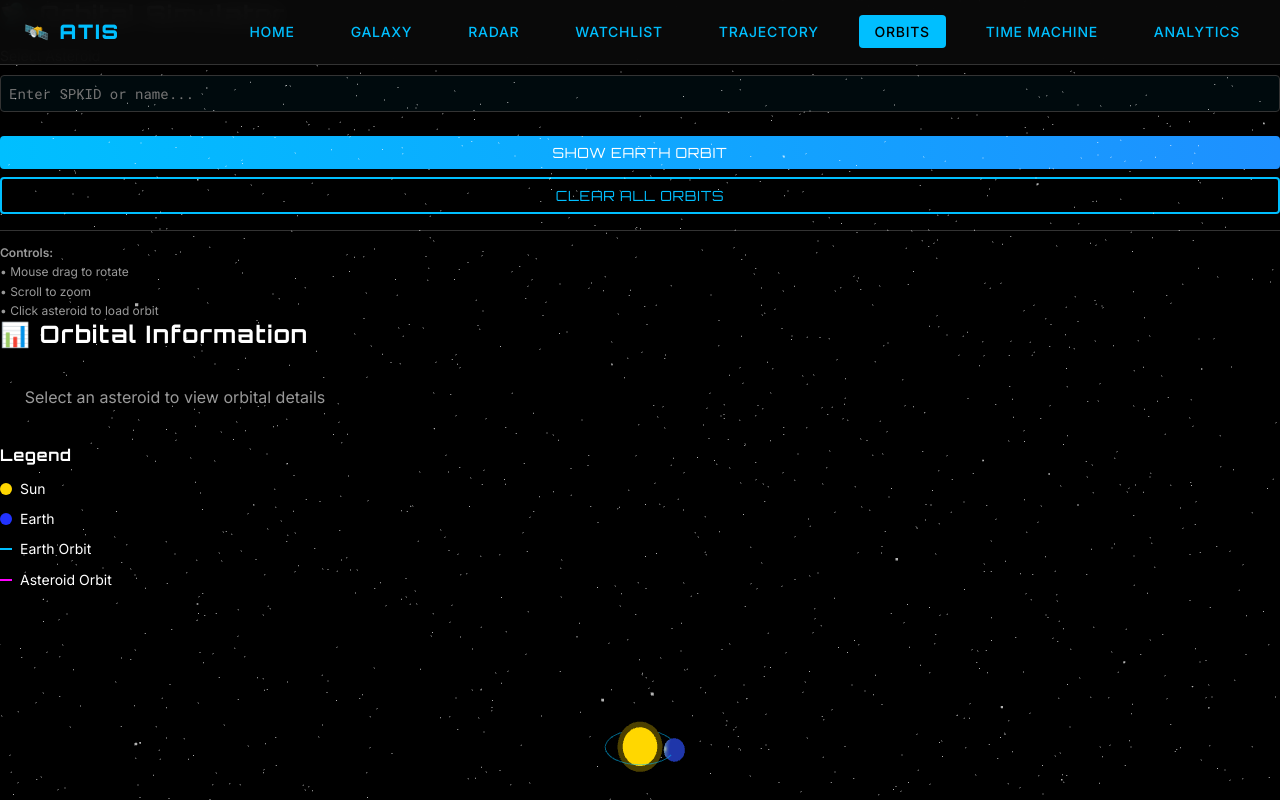
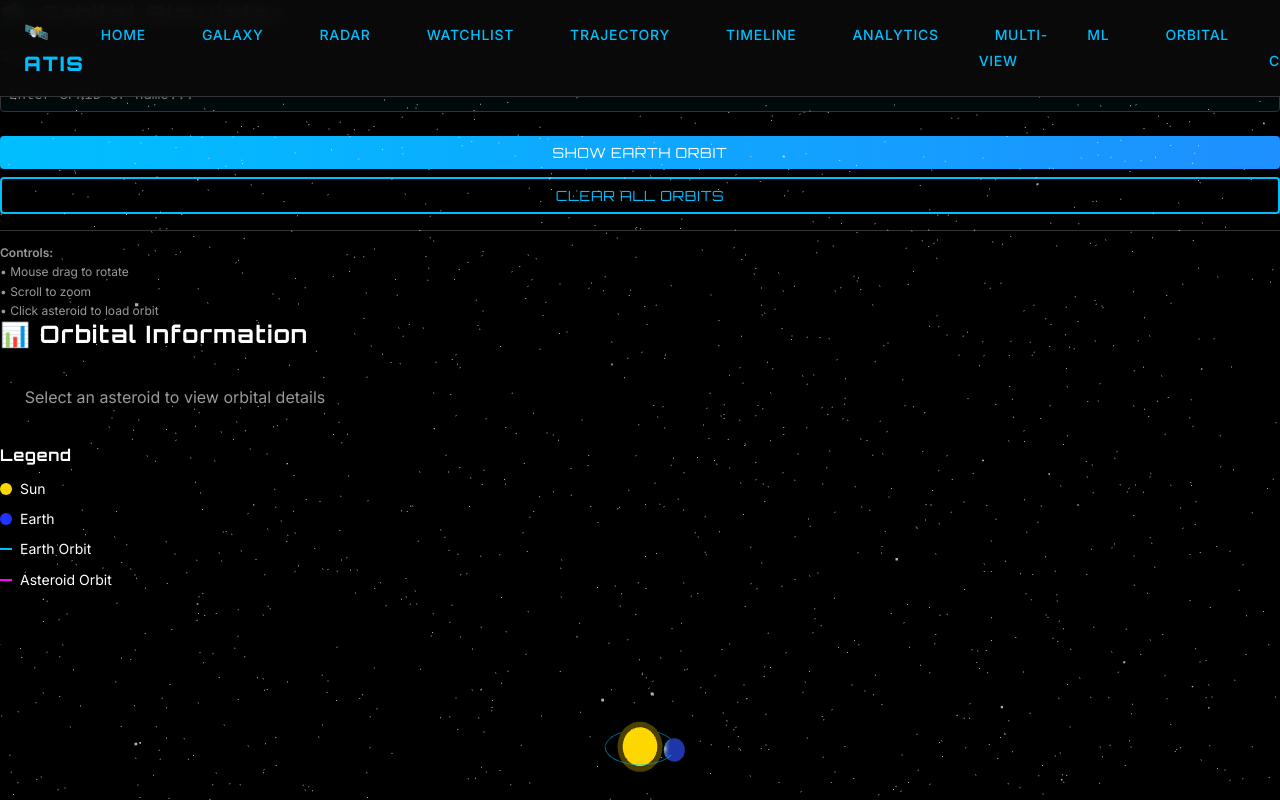
Before and after one commit to rudrani-rane/Automated-Intelligence-Threat-System, a Flask app: template templates/orbital_simulator.html in a window 1280 px wide. Run offline with Flask 3, Linux system fonts and the light colour scheme; the template is opened without the code that fills it, so the values that code supplies are empty; parts of the project's set-up code (start-up, migrations or seed data) failed here and were passed over.

Commit message:
feat: Update in impact simulation and orbital simulator templates

```diff
--- a/templates/orbital_simulator.html
+++ b/templates/orbital_simulator.html
@@ -12,16 +12,23 @@
     <!-- Navigation -->
     <nav class="navbar">
         <div class="nav-content">
-            <div class="logo">🛰️ ATIS</div>
+            <div class="logo">&#x1F6F0;&#xFE0F; ATIS</div>
             <ul class="nav-links">
                 <li><a href="/">Home</a></li>
                 <li><a href="/galaxy">Galaxy</a></li>
                 <li><a href="/radar">Radar</a></li>
                 <li><a href="/watchlist">Watchlist</a></li>
                 <li><a href="/trajectory">Trajectory</a></li>
-                <li><a href="/orbital-simulator" class="active">Orbits</a></li>
-                <li><a href="/time-machine">Time Machine</a></li>
+                <li><a href="/timeline">Timeline</a></li>
                 <li><a href="/analytics">Analytics</a></li>
+                <li><a href="/multi-view">Multi-View</a></li>
+                <li><a href="/ml-dashboard">ML</a></li>
+                <li><a href="/orbital-mechanics">Orbital</a></li>
+                <li><a href="/impact-calculator">Impact Calc</a></li>
+                <li><a href="/nbody">N-Body</a></li>
+                <li><a href="/alerts">Alerts</a></li>
+                <li><a href="/trends">Trends</a></li>
+                <li><a href="/comparison">Compare</a></li>
             </ul>
         </div>
     </nav>
@@ -31,7 +38,7 @@
 
     <!-- Control Panel -->
     <div class="panel panel-top-left" style="z-index: 100;">
-        <h3 style="margin-bottom: 16px;">🛸 Orbital Simulator</h3>
+        <h3 style="margin-bottom: 16px;">&#x1F6F8; Orbital Simulator</h3>
 
         <div style="margin-bottom: 16px;">
             <label style="display: block; margin-bottom: 8px; font-size: 0.875rem; color: rgba(255,255,255,0.8);">
@@ -57,15 +64,15 @@
 
         <div style="font-size: 0.75rem; color: rgba(255,255,255,0.6); border-top: 1px solid var(--border-gray); padding-top: 12px; margin-top: 12px;">
             <div><strong>Controls:</strong></div>
-            <div>• Mouse drag to rotate</div>
-            <div>• Scroll to zoom</div>
-            <div>• Click asteroid to load orbit</div>
+            <div>&bull; Mouse drag to rotate</div>
+            <div>&bull; Scroll to zoom</div>
+            <div>&bull; Click asteroid to load orbit</div>
         </div>
     </div>
 
     <!-- Info Panel -->
     <div class="panel panel-top-right" style="z-index: 100; max-width: 350px;">
-        <h3 style="margin-bottom: 16px;">📊 Orbital Information</h3>
+        <h3 style="margin-bottom: 16px;">&#x1F4CA; Orbital Information</h3>
         <div id="orbitalInfo">
             <p style="color: rgba(255,255,255,0.6); text-align: center; padding: 20px;">
                 Select an asteroid to view orbital details
```
Also changed, not shown: templates/impact_simulation.html (+19 -13 lines).
